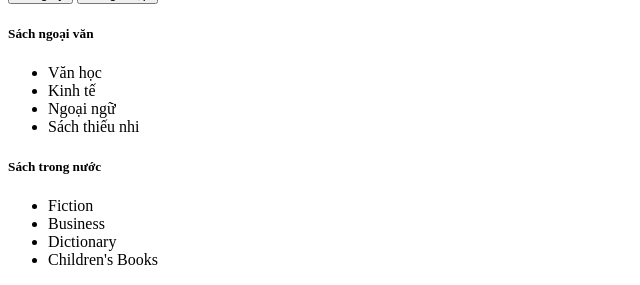
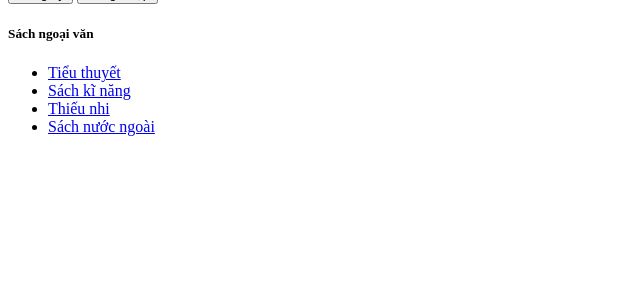
Before and after one commit to nhatha3788/online-bookstore, a PHP site: page /header.php in a window 1280 px wide. Shown: the part 670-955 px from the top of the page, without its empty margins (0-640 px from the left). After the commit the page ends 806 px from the top, so only its background shows below. Run offline with PHP 8.4, Linux system fonts and the light colour scheme.

Commit message:
chinh sua lua chon header

```diff
--- a/app/views/components/header.php
+++ b/app/views/components/header.php
@@ -44,20 +44,19 @@
             <div class="row text-center">
                 <div class="col">
                     <h5>Sách ngoại văn</h5>
-                    <ul>
-                        <li>Văn học</li>
-                        <li>Kinh tế</li>
-                        <li>Ngoại ngữ</li>
-                        <li>Sách thiếu nhi</li>
-                    </ul>
-                </div>
-                <div class="col">
-                    <h5>Sách trong nước</h5>
-                    <ul>
-                        <li>Fiction</li>
-                        <li>Business</li>
-                        <li>Dictionary</li>
-                        <li>Children's Books</li>
+                    <ul class="category-list">
+                        <li class="category-item">
+                        <a href="home.php?category_id=1" class="category-item__link">Tiểu thuyết</a>
+                        </li>
+                        <li class="category-item">
+                        <a href="home.php?category_id=2" class="category-item__link">Sách kĩ năng</a>
+                        </li>
+                        <li class="category-item">
+                        <a href="home.php?category_id=3" class="category-item__link">Thiếu nhi</a>
+                        </li>
+                        <li class="category-item">
+                        <a href="home.php?category_id=4" class="category-item__link">Sách nước ngoài</a>
+                        </li>
                     </ul>
                 </div>
             </div>
```
